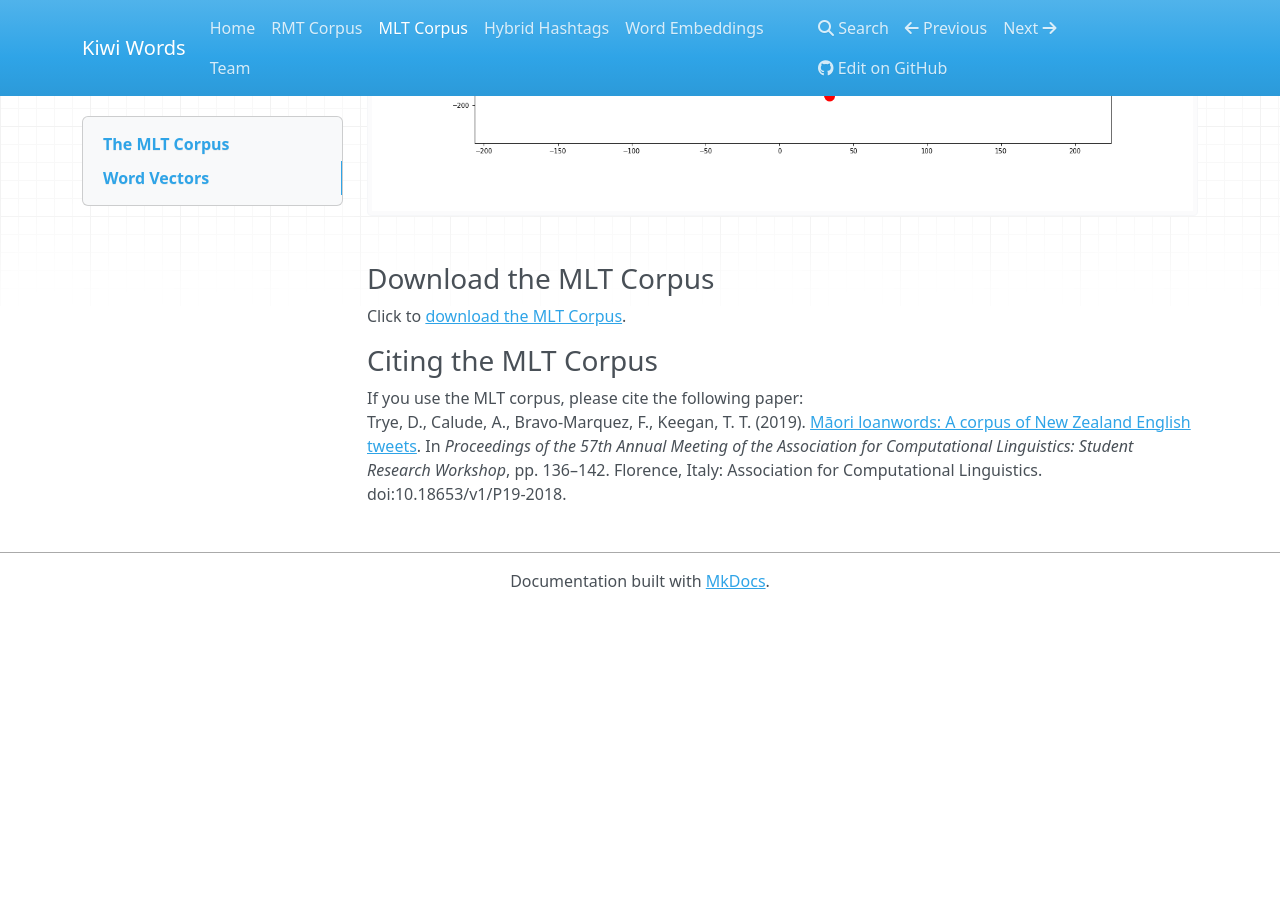
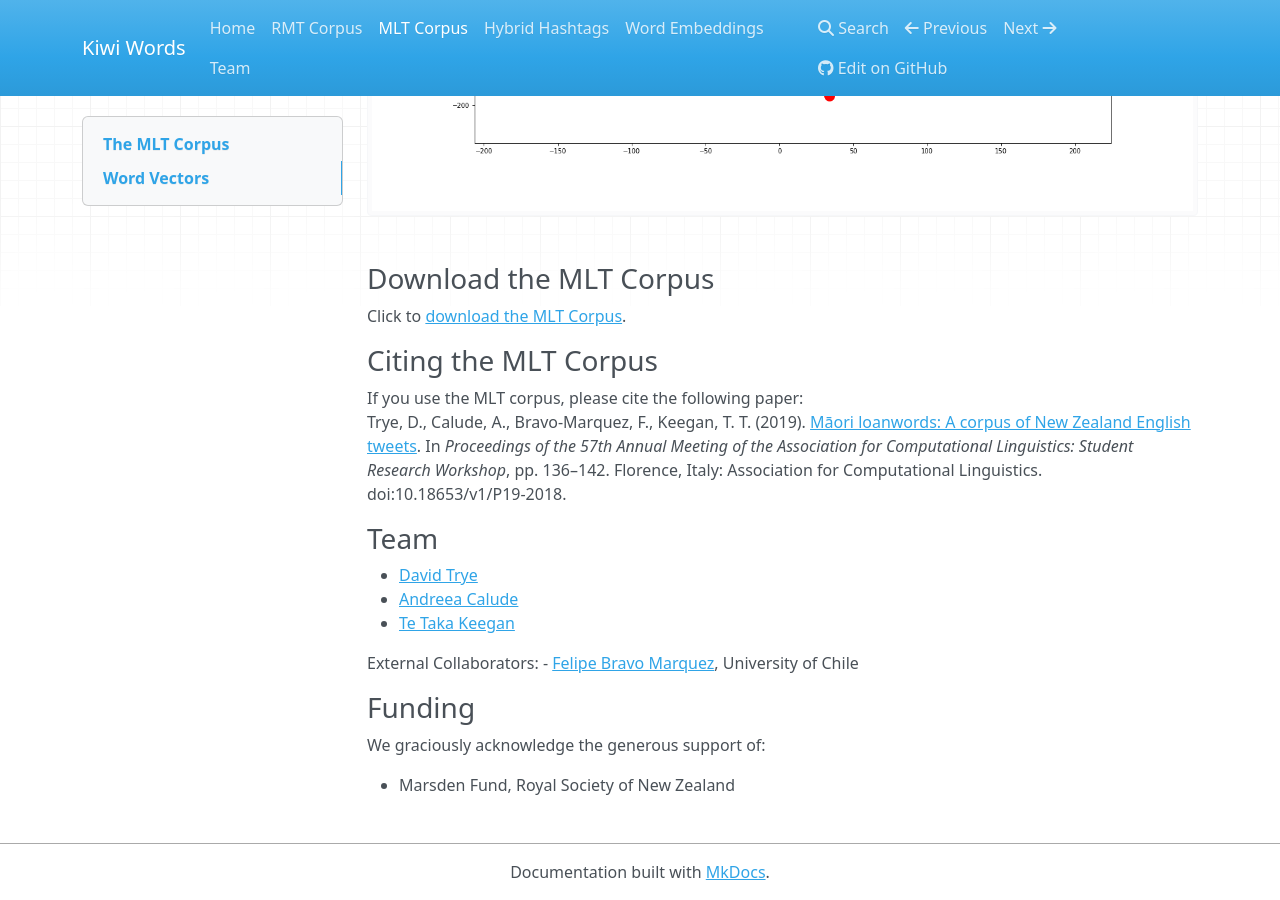
Before and after one commit to Waikato/kiwiwords, an MkDocs documentation site: the page built from docs/corpus.md, in a window 1280 px wide and 900 px high, scrolled down 6836 px. Built offline with MkDocs 1.6.1, drawn with Linux system fonts in a browser that asks for light colours; nearby versions of some CDN libraries; before the commit the page ends 7445 px from its top, so only the background shows below that.

Commit message:
Update corpus.md

```diff
--- a/docs/corpus.md
+++ b/docs/corpus.md
@@ -59,3 +59,18 @@ Click to <a href="../pics/mlt-v2.zip">download the MLT Corpus</a>.
 If you use the MLT corpus, please cite the following paper:
 <br>
 Trye, D., Calude, A., Bravo-Marquez, F., Keegan, T. T. (2019). [Māori loanwords: A corpus of New Zealand English tweets](https://www.aclweb.org/anthology/P19-2018/). In <i>Proceedings of the 57th Annual Meeting of the Association for Computational Linguistics: Student Research Workshop</i>, pp. 136–142. Florence, Italy: Association for Computational Linguistics. doi:10.18653/v1/P19-2018.
+
+### Team
+
+- [David Trye](https://www.cs.waikato.ac.nz/~dgt12/)
+- [Andreea Calude](https://www.calude.net/andreea/)
+- [Te Taka Keegan](https://www.cms.waikato.ac.nz/people/tetaka)
+
+External Collaborators:
+- [Felipe Bravo Marquez](https://felipebravom.com/), University of Chile
+
+### Funding
+
+We graciously acknowledge the generous support of:
+
+- Marsden Fund, Royal Society of New Zealand
```
